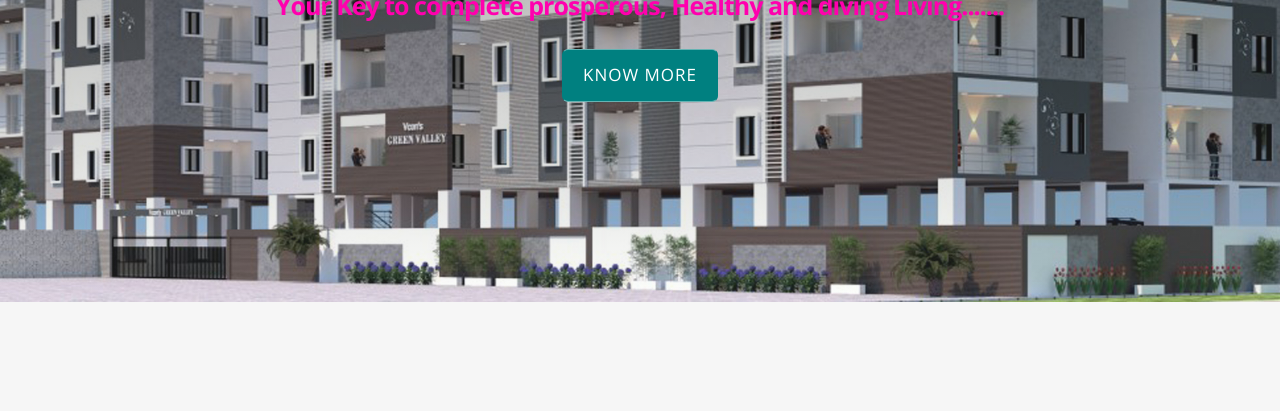
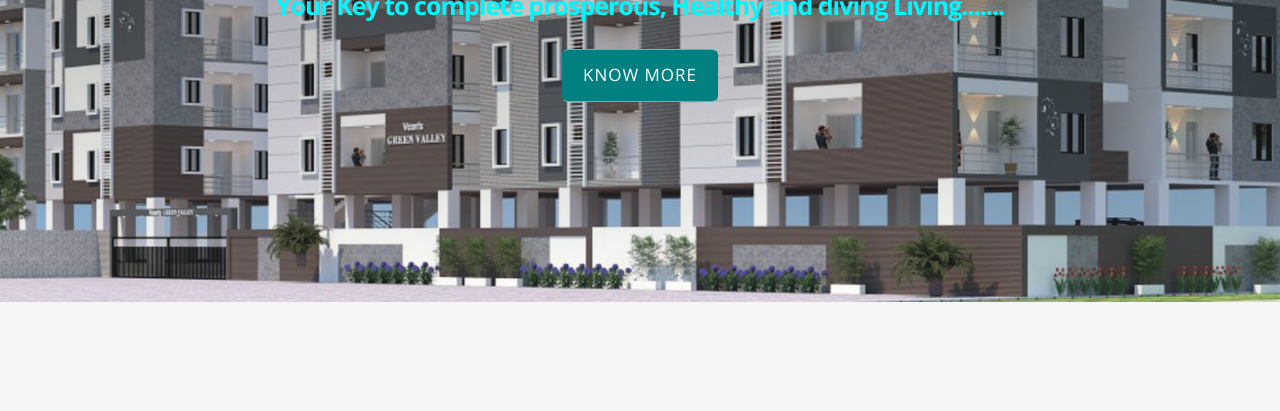
Before and after one commit to ChristcareMarketingSolutions/Green-Valley, a plain HTML site: page index.html in a window 1280 px wide. Shown: the part 446-857 px from the top of the page. Drawn offline with nearby package versions, Linux system fonts and the light colour scheme.

Commit message:
Add files via upload

```diff
--- a/css/style.css
+++ b/css/style.css
@@ -187,7 +187,7 @@ filter: progid:DXImageTransform.Microsoft.gradient( startColorstr='#99000000', e
 	text-transform: uppercase;
 }
 .intro h2 {
-	color: #ff00ae;
+	color: #00f7ff;
 	font-size: 25px;
     outline: 10px;;
 	font-weight: 700;
```
